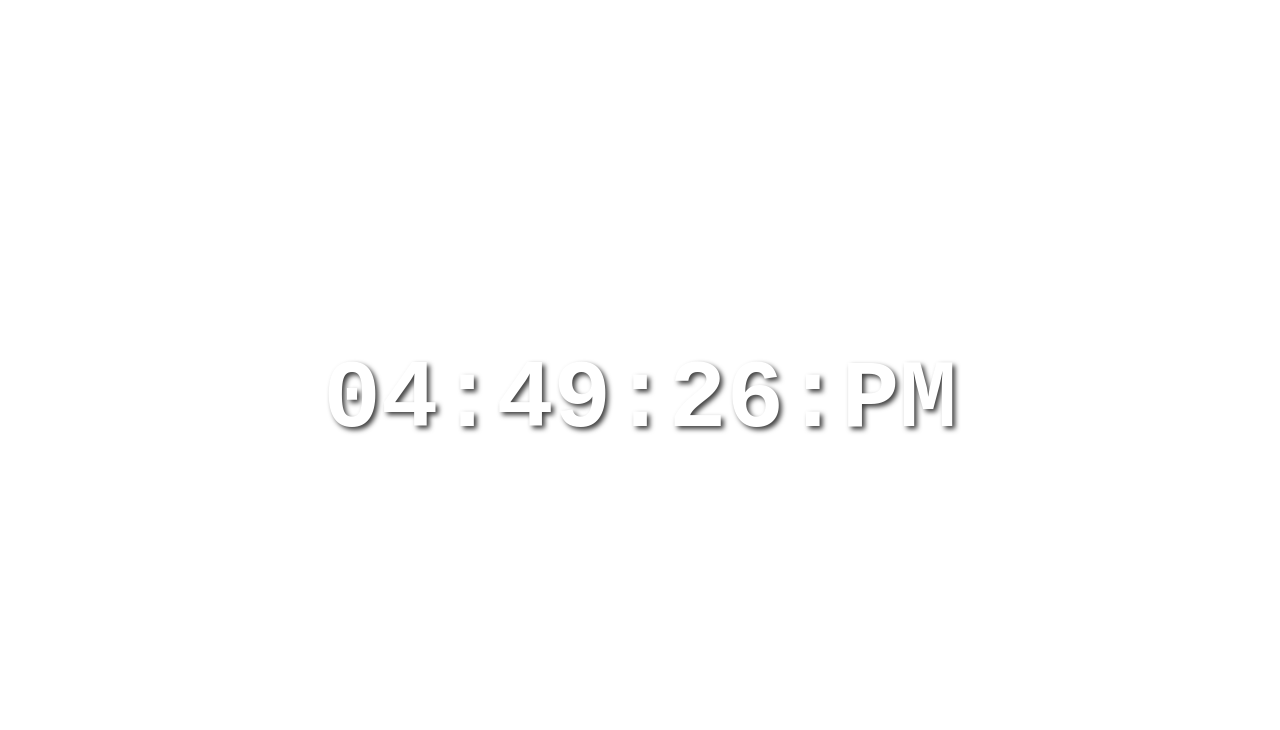
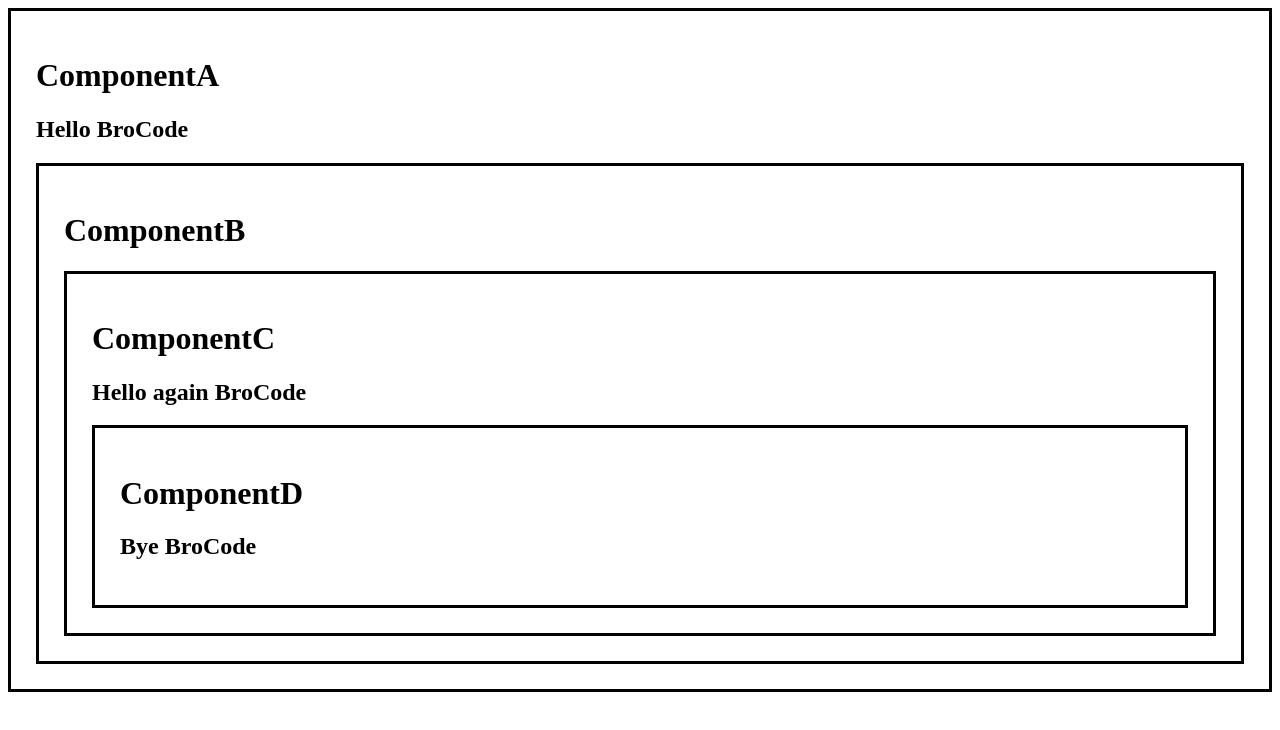
Before and after one commit to ark948/react02, a React (Vite) app: page / in a window 1280 px wide. Shown: the top 730 px of the page. Built offline with nearby package versions, Linux system fonts and the light colour scheme.

Commit message:
useContext react hook

```diff
--- a/src/App.jsx
+++ b/src/App.jsx
@@ -1,9 +1,9 @@
-import DigitalClock from "./DigitalClock.jsx";
+import ComponentA from './ComponentA.jsx';
 
 function App() {
 
     return(
-        <DigitalClock />
+        <ComponentA />
     );
 }
 
--- /dev/null
+++ b/src/ComponentA.jsx
@@ -0,0 +1,23 @@
+import { useState } from 'react';
+import { createContext } from 'react';
+import ComponentB from './ComponentB.jsx';
+
+export const UserContext = createContext();
+
+function ComponentA() {
+    const [user, setUser] = useState("BroCode");
+
+    return(
+        <div className="box">
+            <h1>ComponentA</h1>
+            <h2>{`Hello ${user}`}</h2>
+            {/* step 3 of using react context hook */}
+            <UserContext.Provider value={user}>
+                {/* wrap the child within, now props can be deleted */}
+                <ComponentB user={user}/>
+            </UserContext.Provider>
+        </div>
+    );
+}
+
+export default ComponentA
--- /dev/null
+++ b/src/ComponentB.jsx
@@ -0,0 +1,12 @@
+import ComponentC from "./ComponentC.jsx";
+
+function ComponentB() {
+    return(
+        <div className="box">
+            <h1>ComponentB</h1>
+            <ComponentC />
+        </div>
+    );
+}
+
+export default ComponentB
--- /dev/null
+++ b/src/ComponentC.jsx
@@ -0,0 +1,18 @@
+import ComponentD from "./ComponentD.jsx";
+import { useContext } from "react";
+import { UserContext } from './ComponentA.jsx';
+
+function ComponentC() {
+
+    const user = useContext(UserContext);
+
+    return(
+        <div className="box">
+            <h1>ComponentC</h1>
+            <h2>{`Hello again ${user}`}</h2>
+            <ComponentD />
+        </div>
+    );
+}
+
+export default ComponentC
--- /dev/null
+++ b/src/ComponentD.jsx
@@ -0,0 +1,16 @@
+import { useContext } from "react";
+import { UserContext } from './ComponentA.jsx';
+
+function ComponentD() {
+
+    const user = useContext(UserContext);
+
+    return(
+        <div className="box">
+            <h1>ComponentD</h1>
+            <h2>{`Bye ${user}`}</h2>
+        </div>
+    );
+}
+
+export default ComponentD
--- a/src/index.css
+++ b/src/index.css
@@ -1,31 +1,4 @@
-body{
-    /* put an background image here, do not use quotes
-    e.g. url(assets/background.png); */
-    background-image: url();
-    background-position: center;
-    background-repeat: no-repeat;
-    background-size: cover;
-    background-attachment: fixed;
-    margin: 0;
-
-    /* Positioning the clock in the middle */
-    display: flex;
-    justify-content: center;
-    min-height: 100vh;
-    align-items: center;
+.box {
+    border: 3px solid;
+    padding: 25px;
 }
-
-.clock-container{
-    backdrop-filter: blur(5px);
-    width: 100vw;
-    padding: 10px 0;
-}
-
-.clock {
-    color: white;
-    font-size: 6rem;
-    font-weight: bold;
-    font-family: monospace;
-    text-align: center;
-    text-shadow: 3px 3px 5px hsla(0, 0%, 0%, 0.75);
-}
```
Also changed, not shown: NOTE.txt.
